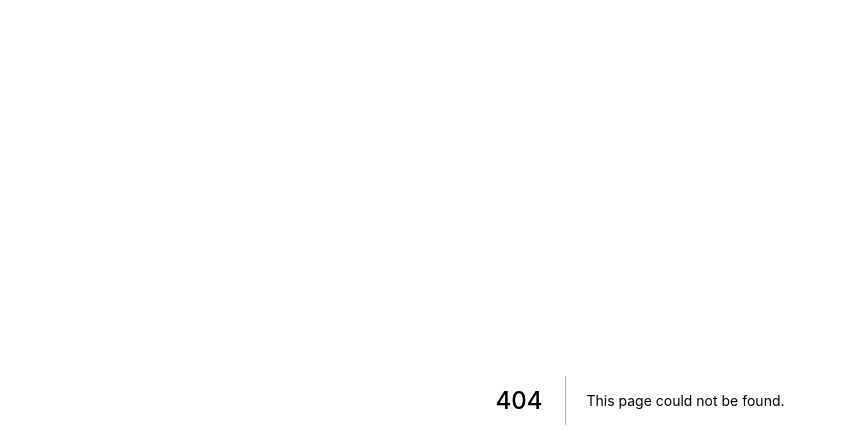
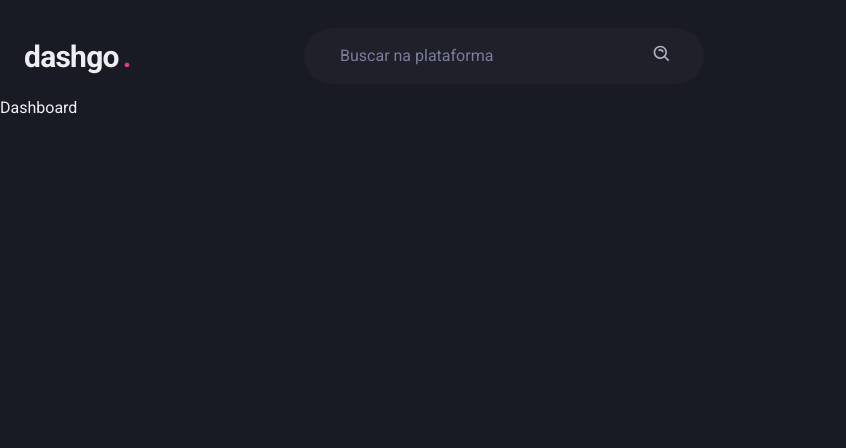
Before and after one commit to ricardoaruiz/ignite-dashgo-rar, a Next.js app: page /dashboard in a window 1280 px wide. Before the commit this address had no page. Shown: the top 448 px of the page, without its empty margins (0-846 px from the left). Built offline with nearby package versions, Linux system fonts and the light colour scheme.

Commit message:
feat: create header component

```diff
--- a/package.json
+++ b/package.json
@@ -15,7 +15,8 @@
     "@chakra-ui/react": "^1.6.5",
     "next": "11.0.1",
     "react": "17.0.2",
-    "react-dom": "17.0.2"
+    "react-dom": "17.0.2",
+    "react-icons": "^4.2.0"
   },
   "devDependencies": {
     "@emotion/react": "^11.4.0",
--- /dev/null
+++ b/src/components/Form/index.ts
@@ -0,0 +1 @@
+export * from './Input'
--- /dev/null
+++ b/src/components/Header/Header.tsx
@@ -0,0 +1,22 @@
+import React from 'react'
+import { Flex } from '@chakra-ui/react'
+import { Logo } from './Logo'
+import { InputSearch } from './InputSearch'
+
+export const Header = () => {
+  return (
+    <Flex
+      as="header"
+      w="100%"
+      maxW={1480}
+      h="20"
+      mx="auto"
+      mt="4"
+      px="6"
+      alignItems="center"
+    >
+      <Logo />
+      <InputSearch />
+    </Flex>
+  )
+}
--- /dev/null
+++ b/src/components/Header/InputSearch.tsx
@@ -0,0 +1,31 @@
+import React from 'react'
+import { Flex, Icon, Input } from '@chakra-ui/react'
+import { BiSearchAlt } from 'react-icons/bi'
+
+export const InputSearch = () => {
+  return (
+    <Flex
+      as="label"
+      flex="1"
+      py="4"
+      px="8"
+      ml="6"
+      maxWidth={400}
+      alignSelf="center"
+      color="gray.200"
+      position="relative"
+      bg="gray.800"
+      borderRadius="full"
+    >
+      <Input
+        placeholder="Buscar na plataforma"
+        color="gray.50"
+        px="1"
+        mr="2"
+        variant="unstyled"
+        _placeholder={{ color: 'gray.400' }}
+      />
+      <Icon as={BiSearchAlt} fontSize="20" />
+    </Flex>
+  )
+}
--- /dev/null
+++ b/src/components/Header/Logo.tsx
@@ -0,0 +1,13 @@
+import React from 'react'
+import { Text } from '@chakra-ui/react'
+
+export const Logo = () => {
+  return (
+    <Text fontSize="3xl" fontWeight="bold" letterSpacing="tight" w="64">
+      dashgo
+      <Text as="span" color="pink.500" fontWeight="bold" fontSize="3xl" ml="1">
+        .
+      </Text>
+    </Text>
+  )
+}
--- /dev/null
+++ b/src/components/Header/index.ts
@@ -0,0 +1 @@
+export * from './Header'
--- /dev/null
+++ b/src/components/index.ts
@@ -0,0 +1,2 @@
+export * from './Header'
+export * from './Form'
--- /dev/null
+++ b/src/pages/dashboard.tsx
@@ -0,0 +1,13 @@
+import React from 'react'
+import { Header } from '../components/Header'
+
+const Dashboard = () => {
+  return (
+    <>
+      <Header />
+      <h2>Dashboard</h2>
+    </>
+  )
+}
+
+export default Dashboard
--- a/src/pages/index.tsx
+++ b/src/pages/index.tsx
@@ -1,6 +1,6 @@
 import React from 'react'
 import { Flex, Button, Stack } from '@chakra-ui/react'
-import Input from '../components/Form/Input'
+import { Input } from '../components'
 
 export default function Signin() {
   return (
```
Also changed, not shown: 1 other file (tests, documents, lock files or other folders).
